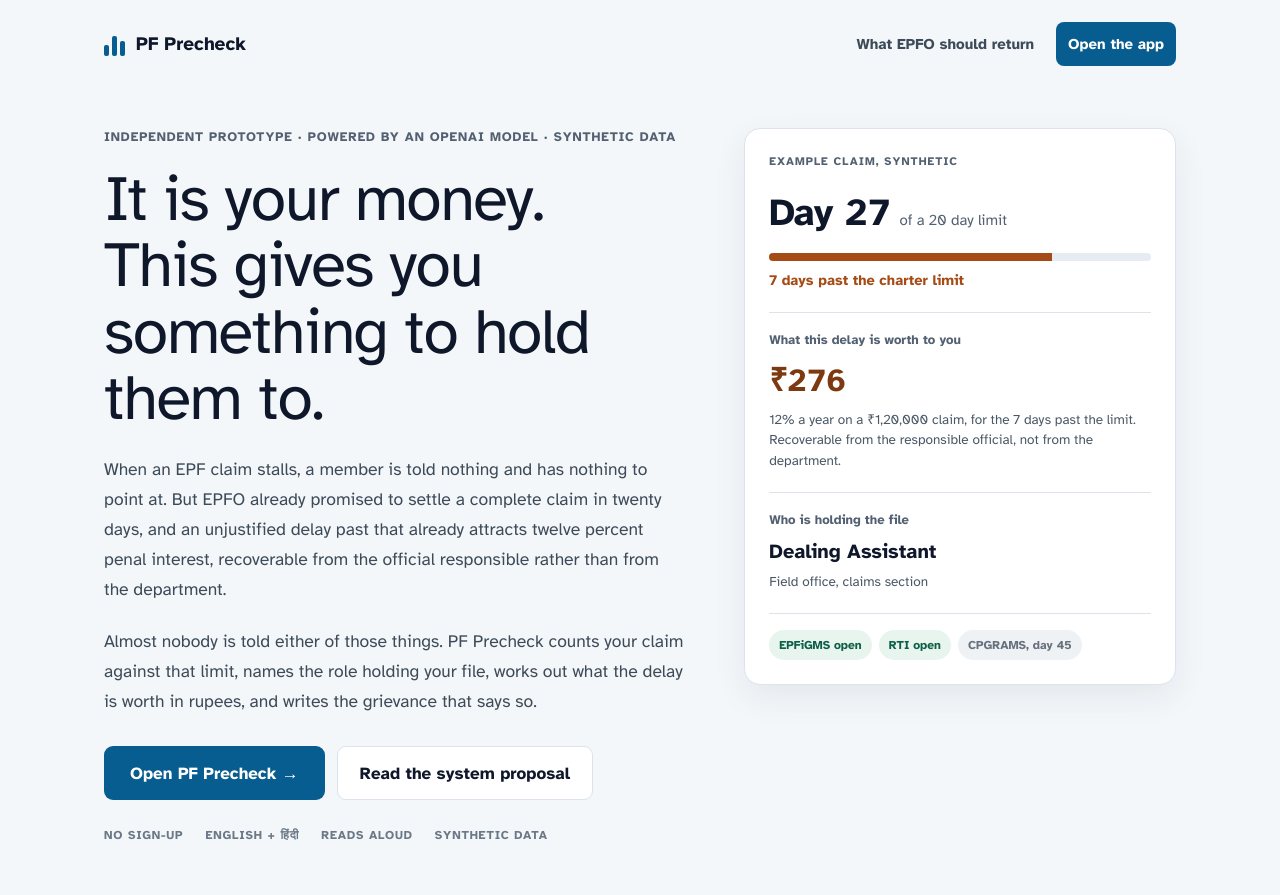
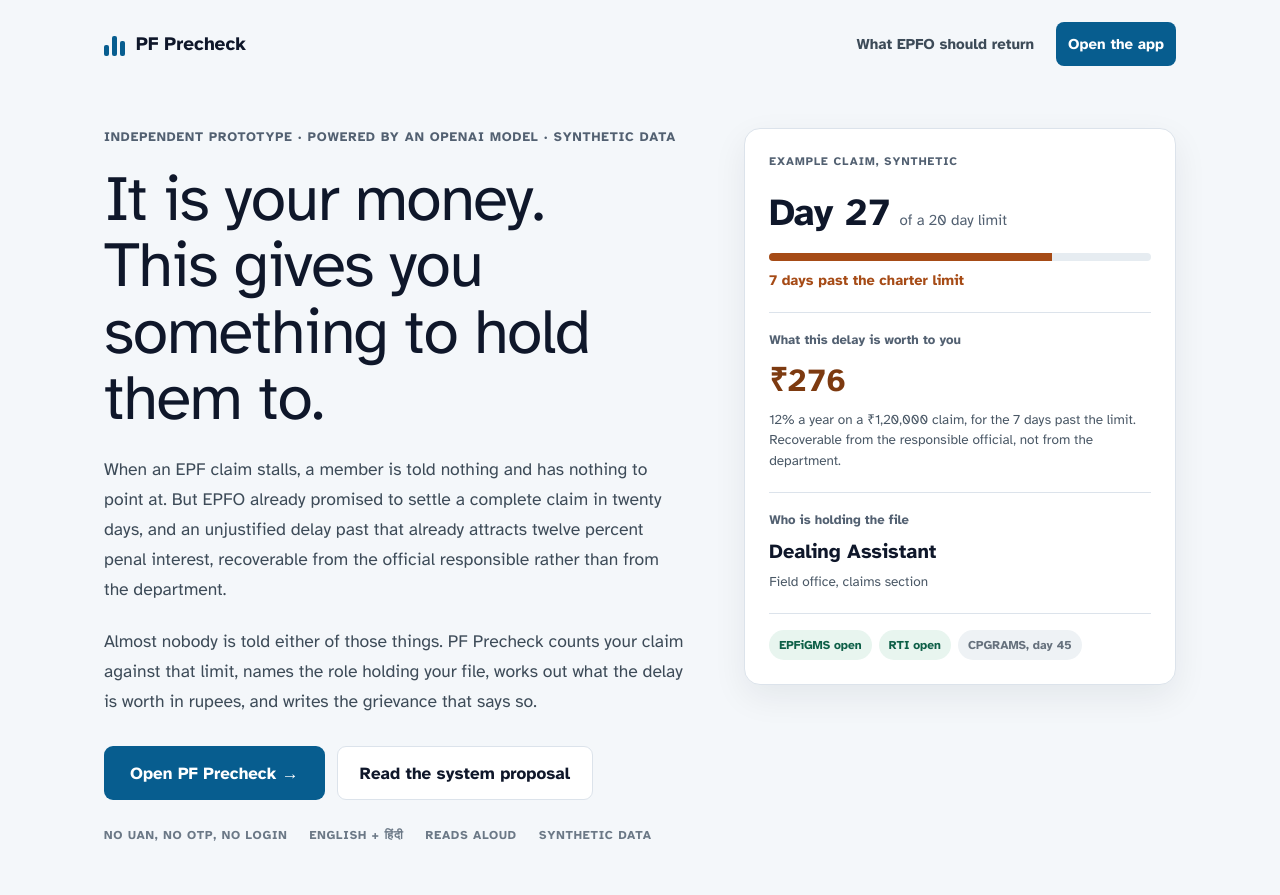
Before and after one commit to aariz51/EPFO-Claim-Rejection-Copilot, a Next.js app: page / in a window 1280 px wide. Shown: the top 895 px of the page. Built offline with nearby package versions, Linux system fonts and the light colour scheme.

Commit message:
Rewrite README around leverage and the no-login path; surface it on the landing

```diff
--- a/app/page.tsx
+++ b/app/page.tsx
@@ -92,7 +92,7 @@ export default function Landing() {
           </a>
         </div>
         <p className="lp-chips">
-          <span>NO SIGN-UP</span>
+          <span>NO UAN, NO OTP, NO LOGIN</span>
           <span>ENGLISH + हिंदी</span>
           <span>READS ALOUD</span>
           <span>SYNTHETIC DATA</span>
```
Also changed, not shown: 1 other file (tests, documents, lock files or other folders).
